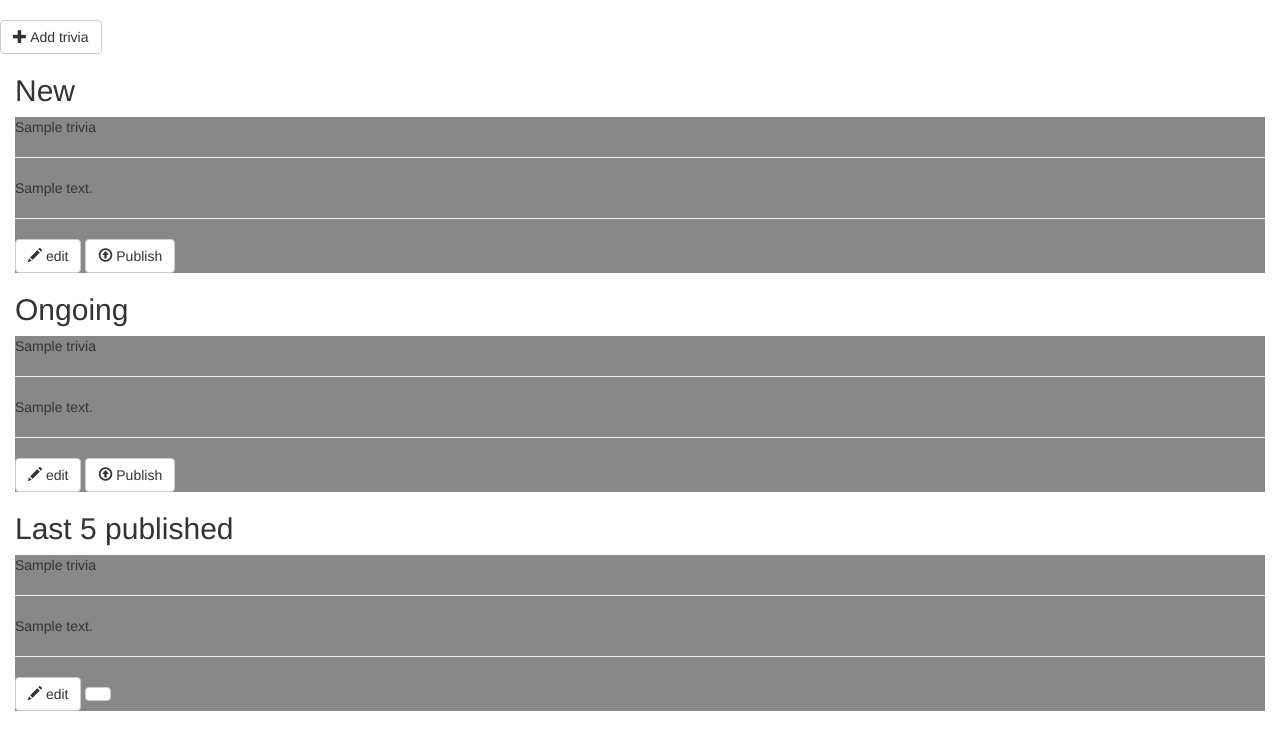
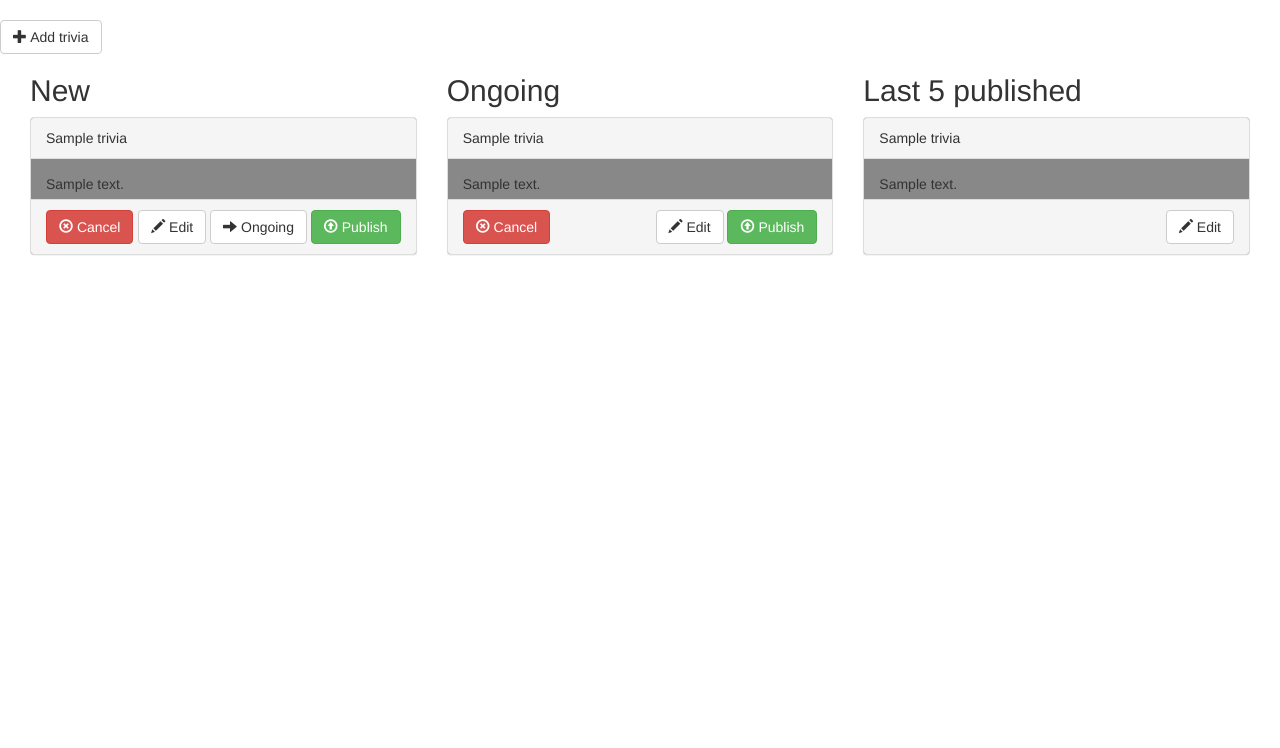
Before and after one commit to TarEnethil/trivia, a Flask app: template app/templates/trivia/index.html in a window 1280 px wide. Shown: the part 52-800 px from the top of the page. Run offline with Flask 2, Linux system fonts and the light colour scheme; tables that the repository leaves empty hold one stand-in row (values such as "Sample post"); the template is opened without the code that fills it: values that come from a table or form of the project are taken from there, most other values are stand-ins (such as "Sample title", 1, 10 or a date in 2020); some libraries are stand-ins or nearby versions.

Commit message:
Add basic functionality
- Creating trivia
- Lane switching
- Publishing with automatic numbering

Signed-off-by: Thorben Römer <thorbenroemer@t-online.de>

```diff
--- a/app/models.py
+++ b/app/models.py
@@ -49,6 +49,21 @@ class Trivia(db.Model):
     def category_color(self):
         return Category.query.get(self.category).color
 
+    def is_lane(self, id):
+        return self.lane == id
+
+    def is_new_lane(self):
+        return self.is_lane(1)
+
+    def is_ongoing_lane(self):
+        return self.is_lane(2)
+
+    def is_published_lane(self):
+        return self.is_lane(3)
+
+    def is_cancelled_lane(self):
+        return self.is_lane(4)
+
 @login.user_loader
 def load_user(id):
     return User.query.get(int(id))
--- a/app/templates/trivia/index.html
+++ b/app/templates/trivia/index.html
@@ -13,27 +13,41 @@
 </a>
 
 <div class="container-fluid">
-<div class="col-md4">
+<div class="col-md-4">
 <h2>New</h2>
 {% for trivia in lane1 %}
 
-<div style="background-color:{{ trivia.category_color() }}">
-    <emph>{{ trivia.title }}</emph>
-    <hr>
-    <p>
+<div class="panel panel-default trivia" style="background-color:{{ trivia.category_color() }}">
+    <div class="panel-heading">{{ trivia.title }}</div>
+
+    <div class="panel-body">
         {{ trivia.description }}
+        <p class="category">
+            {{ categories[trivia.category]["name"] }}
         </p>
-    <hr>
+    </div>
+
+    <div class="panel-footer">
+        <a href="{{ url_for('trivia.lane_cancelled_trivia', id=trivia.id) }}" class="btn btn-danger">
+            <span class="glyphicon glyphicon-remove-circle" aria-hidden="true"></span>
+            Cancel
+        </a>
+        <div class="nav navbar-right">
             <a href="{{ url_for('trivia.edit_trivia', id=trivia.id) }}" class="btn btn-default">
                 <span class="glyphicon glyphicon-pencil" aria-hidden="true"></span>
-    edit
+                Edit
             </a>
-    <a href="{{ url_for('trivia.publish_trivia', id=trivia.id) }}" class="btn btn-default">
+            <a href="{{ url_for('trivia.lane_ongoing_trivia', id=trivia.id) }}" class="btn btn-default">
+                <span class="glyphicon glyphicon-arrow-right" aria-hidden="true"></span>
+                Ongoing
+            </a>
+            <a href="{{ url_for('trivia.lane_publish_trivia', id=trivia.id) }}" class="btn btn-success">
                 <span class="glyphicon glyphicon-upload" aria-hidden="true"></span>
                 Publish
             </a>
-</a>
-</a>
+        </div>
+    </div>
+    <span class="clear:both"></span>
 </div>
 
 {% endfor %}
@@ -41,52 +55,70 @@
 
 
 
-<div class="col-md4">
+<div class="col-md-4">
     <h2>Ongoing</h2>
     {% for trivia in lane2 %}
 
-<div style="background-color:{{ trivia.category_color() }}">
-    <emph>{{ trivia.title }}</emph>
-    <hr>
-    <p>
+<div class="panel panel-default trivia" style="background-color:{{ trivia.category_color() }}">
+    <div class="panel-heading">{{ trivia.title }}</div>
+
+    <div class="panel-body">
         {{ trivia.description }}
+        <p class="category">
+            {{ categories[trivia.category]["name"] }}
         </p>
-    <hr>
+    </div>
+
+    <div class="panel-footer">
+        <a href="{{ url_for('trivia.lane_cancelled_trivia', id=trivia.id) }}" class="btn btn-danger">
+        <span class="glyphicon glyphicon-remove-circle" aria-hidden="true"></span>
+        Cancel
+        </a>
+
+        <div class="nav navbar-right">
             <a href="{{ url_for('trivia.edit_trivia', id=trivia.id) }}" class="btn btn-default">
             <span class="glyphicon glyphicon-pencil" aria-hidden="true"></span>
-    edit
+            Edit
             </a>
-    <a href="{{ url_for('trivia.publish_trivia', id=trivia.id) }}" class="btn btn-default">
+            <a href="{{ url_for('trivia.lane_publish_trivia', id=trivia.id) }}" class="btn btn-success">
             <span class="glyphicon glyphicon-upload" aria-hidden="true"></span>
             Publish
             </a>
-</a>
-</a>
+        </div>
+    </div>
+    <span class="clear:both"></span>
 </div>
 
 {% endfor %}
 </div>
 
-
-
-<div class="col-md4">
+<div class="col-md-4">
 <h2>Last 5 published</h2>
 {% for trivia in lane3 %}
 
-<div style="background-color:{{ trivia.category_color() }}">
-    <emph>{{ trivia.title }}</emph>
-    <hr>
-    <p>
+<div class="panel panel-default trivia" style="background-color:{{ trivia.category_color() }}">
+    <div class="panel-heading">{{ trivia.title }}</div>
+
+    <div class="panel-body">
         {{ trivia.description }}
+        <p class="category">
+            {{ categories[trivia.category]["name"] }}
         </p>
-    <hr>
+    </div>
+
+    <div class="panel-footer">
+        <a href="{{ url_for('trivia.lane_cancelled_trivia', id=trivia.id) }}" class="btn btn-danger invisible">
+        <span class="glyphicon glyphicon-remove-circle" aria-hidden="true"></span>
+            Cancel
+        </a>
+        <div class="nav navbar-right">
             <a href="{{ url_for('trivia.edit_trivia', id=trivia.id) }}" class="btn btn-default">
             <span class="glyphicon glyphicon-pencil" aria-hidden="true"></span>
-    edit
+            Edit
             </a>
-    <a href="{{ url_for('trivia.publish_trivia', id=trivia.id) }}" class="btn btn-default">
-</a>
-</a>
+        </div>
+    </div>
+    <span class="clear:both"></span>
 </div>
 
 {% endfor %}
--- a/static_files/trivia.css
+++ b/static_files/trivia.css
@@ -0,0 +1,11 @@
+.trivia .navbar-right {
+    margin-right:0px;
+}
+
+.trivia .category {
+    margin-bottom:-10px;
+    font-size:0.8em;
+    font-weight:bold;
+    font-style:italic;
+    text-align:right;
+}
```
Also changed, not shown: app/helpers.py (+7 -1 lines), app/templates/trivia/lane.html (added, +72 -0 lines), app/trivia/routes.py (+82 -12 lines), 1 other file. Lines whose indentation alone changed are shown as unchanged.
